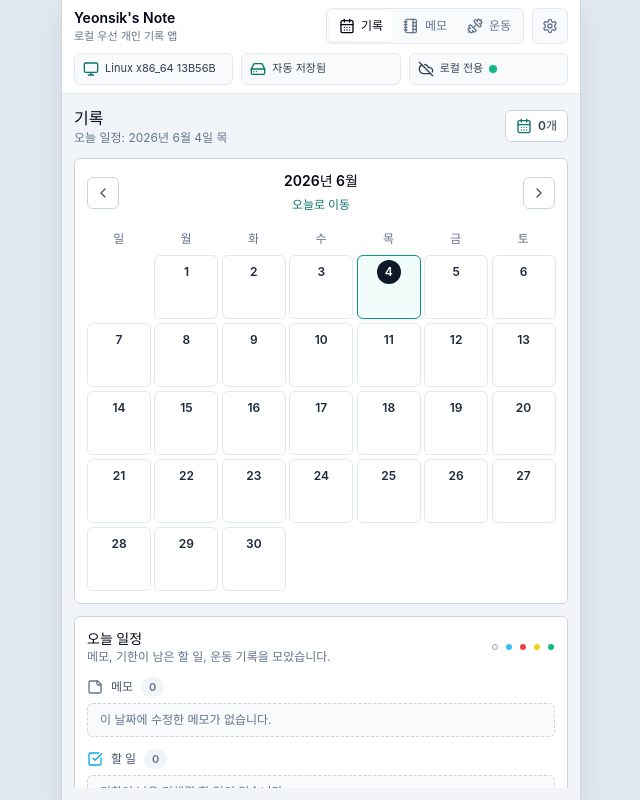
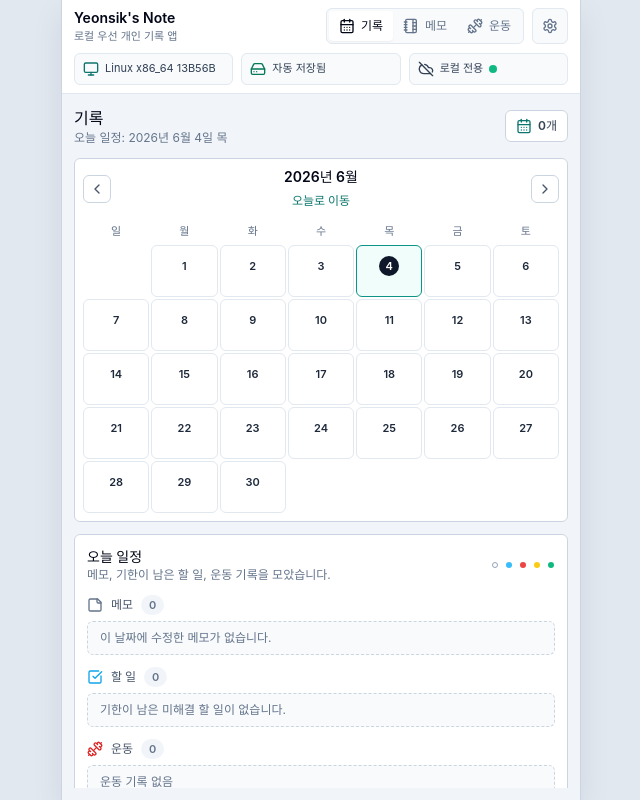
Before and after one commit to Yeon-sik/Always_Memo, a React (Vite) app: page / in a window 1280 px wide. Shown: the whole page, without its empty margins (319-959 px from the left). Built offline with nearby package versions, Linux system fonts and the light colour scheme.

Commit message:
fix: compact record calendar cells

```diff
--- a/src/features/records/RecordCalendar.tsx
+++ b/src/features/records/RecordCalendar.tsx
@@ -86,6 +86,11 @@ const markerStyles: Array<{
   },
 ];
 
+const calendarCellSize = "h-[clamp(2.5rem,9vw,3.25rem)] min-w-0";
+const calendarCellBase =
+  `${calendarCellSize} flex flex-col items-center justify-center gap-0.5 ` +
+  "rounded-md border px-0.5 py-1 text-xs";
+
 export function RecordCalendar({
   markerByDate,
   selectedDate,
@@ -118,12 +123,12 @@ export function RecordCalendar({
   }
 
   return (
-    <div className="rounded-md border border-slate-300 bg-white p-3 dark:border-neutral-800 dark:bg-black">
-      <div className="mb-3 flex items-center justify-between gap-2">
+    <div className="rounded-md border border-slate-300 bg-white p-2 dark:border-neutral-800 dark:bg-black">
+      <div className="mb-2 flex items-center justify-between gap-2">
         <button
           type="button"
           onClick={() => moveMonth(-1)}
-          className="inline-flex h-8 w-8 items-center justify-center rounded-md border border-slate-300 text-slate-600 transition hover:bg-slate-50 dark:border-neutral-800 dark:text-neutral-300 dark:hover:bg-neutral-900"
+          className="inline-flex h-7 w-7 items-center justify-center rounded-md border border-slate-300 text-slate-600 transition hover:bg-slate-50 dark:border-neutral-800 dark:text-neutral-300 dark:hover:bg-neutral-900"
           aria-label="이전 달"
         >
           <ChevronLeft className="h-4 w-4" aria-hidden="true" />
@@ -143,21 +148,21 @@ export function RecordCalendar({
         <button
           type="button"
           onClick={() => moveMonth(1)}
-          className="inline-flex h-8 w-8 items-center justify-center rounded-md border border-slate-300 text-slate-600 transition hover:bg-slate-50 dark:border-neutral-800 dark:text-neutral-300 dark:hover:bg-neutral-900"
+          className="inline-flex h-7 w-7 items-center justify-center rounded-md border border-slate-300 text-slate-600 transition hover:bg-slate-50 dark:border-neutral-800 dark:text-neutral-300 dark:hover:bg-neutral-900"
           aria-label="다음 달"
         >
           <ChevronRight className="h-4 w-4" aria-hidden="true" />
         </button>
       </div>
 
-      <div className="grid grid-cols-7 gap-1 text-center text-xs font-semibold text-slate-500 dark:text-neutral-400">
+      <div className="grid grid-cols-7 gap-0.5 text-center text-[11px] font-semibold text-slate-500 dark:text-neutral-400">
         {weekDays.map((day) => (
           <div key={day} className="py-1">
             {day}
           </div>
         ))}
       </div>
-      <div className="mt-1 grid grid-cols-7 gap-1">
+      <div className="mt-0.5 grid grid-cols-7 gap-0.5">
         {monthCells.map((date, index) => {
           const markers = date ? markerByDate.get(date) : null;
           const isSelected = date === selectedDate;
@@ -170,26 +175,26 @@ export function RecordCalendar({
               onClick={() => onSelectDate(date)}
               className={
                 isSelected
-                  ? "flex aspect-square min-h-16 flex-col items-center justify-between rounded-md border border-teal-600 bg-teal-50 p-1 text-sm font-semibold text-teal-950 dark:border-teal-400 dark:bg-teal-950/50 dark:text-teal-100"
-                  : "flex aspect-square min-h-16 flex-col items-center justify-between rounded-md border border-slate-200 bg-white p-1 text-sm text-slate-800 transition hover:border-teal-300 hover:bg-teal-50 dark:border-neutral-800 dark:bg-black dark:text-neutral-200 dark:hover:border-teal-800 dark:hover:bg-teal-950/30"
+                  ? `${calendarCellBase} border-teal-600 bg-teal-50 font-semibold text-teal-950 dark:border-teal-400 dark:bg-teal-950/50 dark:text-teal-100`
+                  : `${calendarCellBase} border-slate-200 bg-white text-slate-800 transition hover:border-teal-300 hover:bg-teal-50 dark:border-neutral-800 dark:bg-black dark:text-neutral-200 dark:hover:border-teal-800 dark:hover:bg-teal-950/30`
               }
             >
               <span
                 className={
                   isToday
-                    ? "inline-flex h-6 min-w-6 items-center justify-center rounded-full bg-slate-900 px-1.5 text-xs font-semibold text-white dark:bg-neutral-100 dark:text-black"
-                    : "inline-flex h-6 min-w-6 items-center justify-center px-1.5 text-xs font-semibold"
+                    ? "inline-flex h-5 min-w-5 items-center justify-center rounded-full bg-slate-900 px-1 text-[11px] font-semibold text-white dark:bg-neutral-100 dark:text-black"
+                    : "inline-flex h-5 min-w-5 items-center justify-center px-1 text-[11px] font-semibold"
                 }
               >
                 {Number(date.slice(-2))}
               </span>
-              <span className="flex h-3 items-center justify-center gap-0.5">
+              <span className="flex h-2 max-w-full items-center justify-center gap-px overflow-hidden">
                 {markerStyles.map((marker) =>
                   markers?.[marker.key] ? (
                     <span
                       key={marker.key}
                       title={marker.label}
-                      className="inline-flex h-2 w-2 shrink-0 items-center justify-center leading-none"
+                      className="inline-flex h-1.5 w-1.5 shrink-0 items-center justify-center leading-none"
                     >
                       <span className={`block box-border h-1.5 w-1.5 rounded-full border ${marker.className}`} />
                     </span>
@@ -200,7 +205,7 @@ export function RecordCalendar({
           ) : (
             <div
               key={`blank-${index}`}
-              className="aspect-square min-h-16 rounded-md border border-transparent"
+              className={`${calendarCellSize} rounded-md border border-transparent`}
             />
           );
         })}
```
